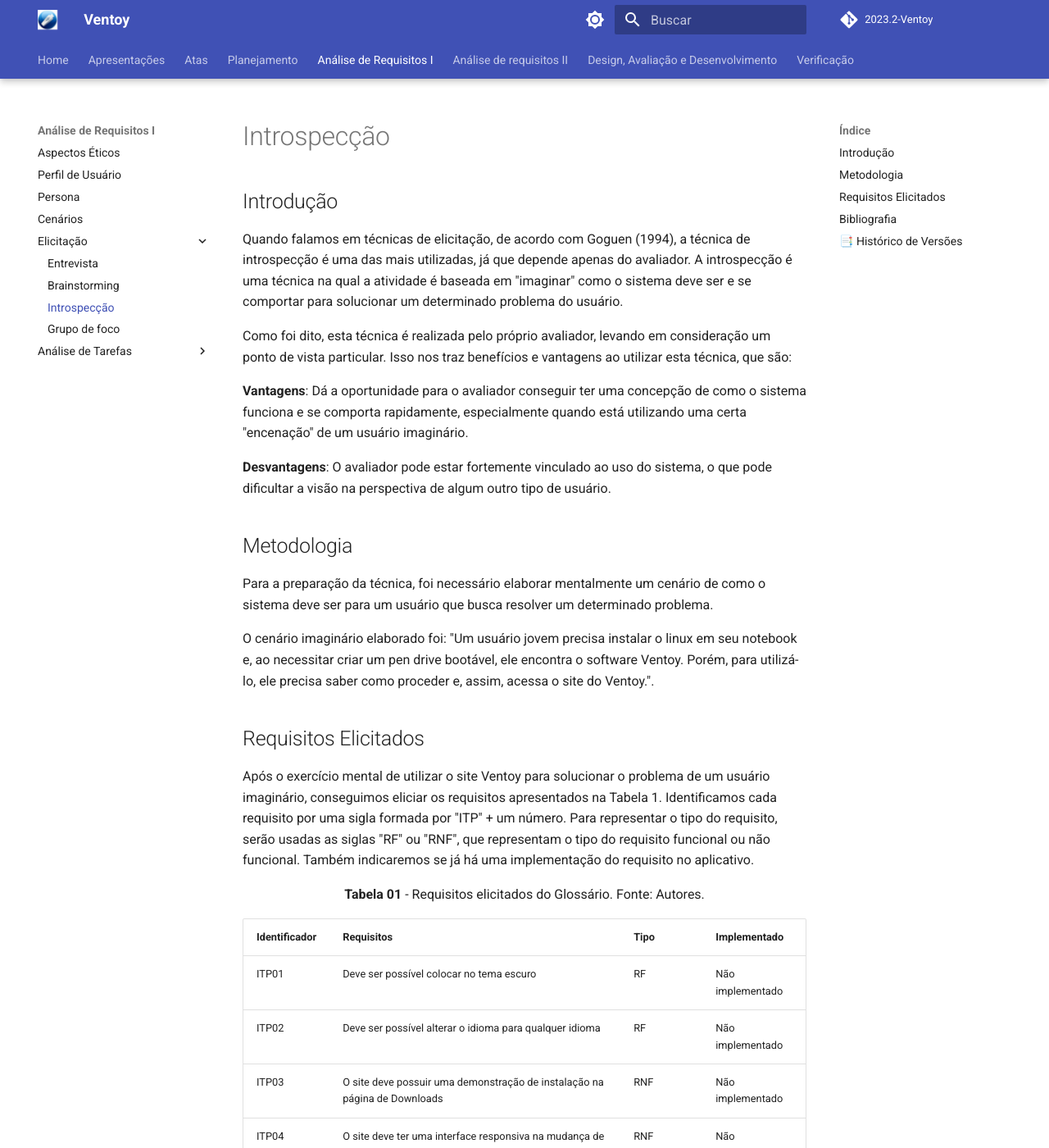
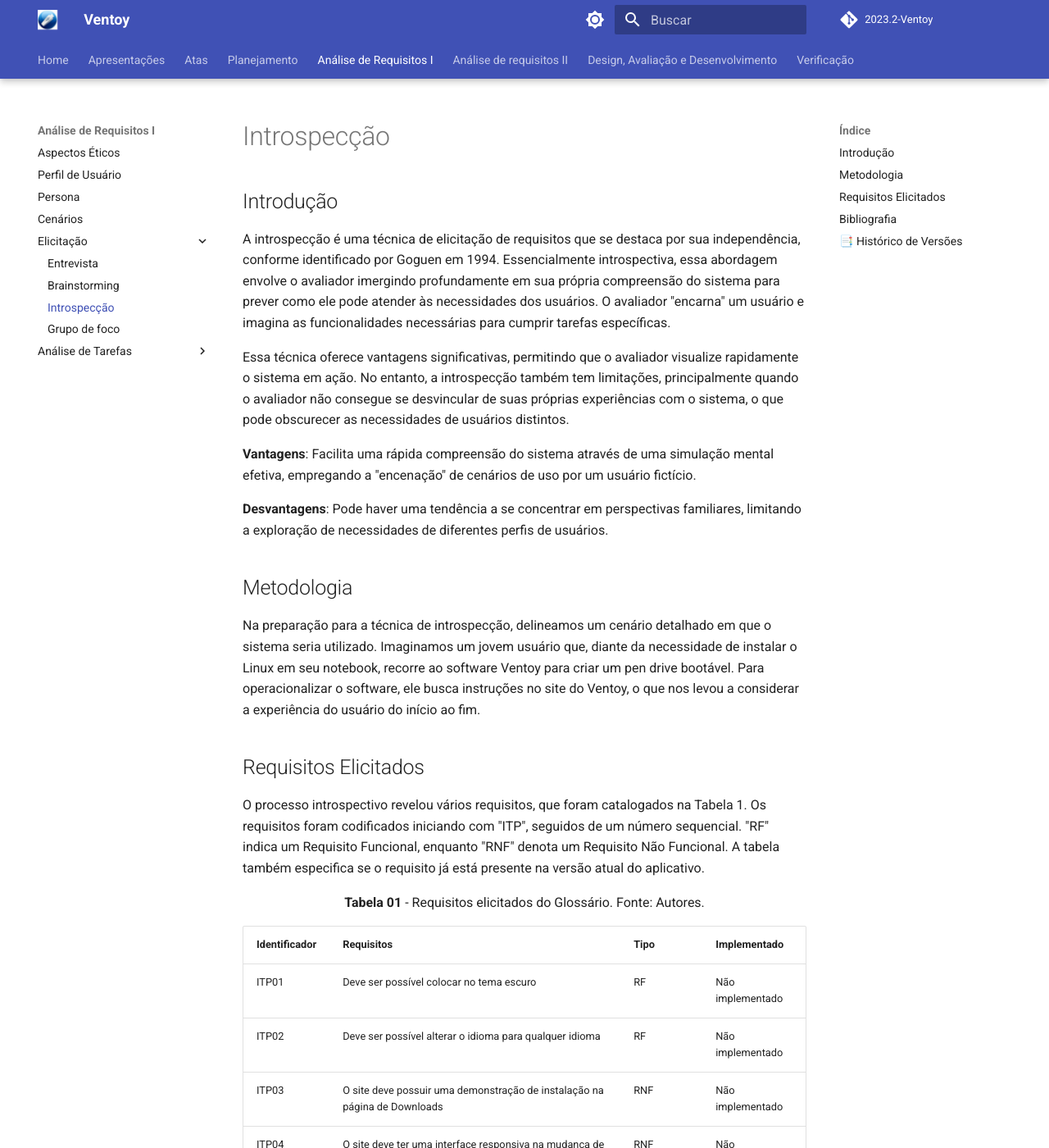
Before and after one commit to Interacao-Humano-Computador/2023.2-Ventoy, an MkDocs documentation site: the page built from docs/elicitacao/elicitacao de requisitos/introspeccao.md, in a window 1280 px wide and 1400 px high. Shown: the whole window at 82% size. Built offline with MkDocs 1.6.1 and Material for MkDocs 9.7.7, drawn with Linux system fonts in a browser that asks for light colours; comment, search, counter and statistics services are not loaded; some of the changed text lies outside the part shown.

Commit message:
Update introspeccao.md

```diff
--- a/docs/elicitacao/elicitacao de requisitos/introspeccao.md
+++ b/docs/elicitacao/elicitacao de requisitos/introspeccao.md
@@ -1,20 +1,19 @@
 # Introspecção
+
 ## Introdução
-Quando falamos em técnicas de elicitação, de acordo com Goguen (1994), a técnica de introspecção é uma das mais utilizadas, já que depende apenas do avaliador. A introspecção é uma técnica na qual a atividade é baseada em "imaginar" como o sistema deve ser e se comportar para solucionar um determinado problema do usuário.
+A introspecção é uma técnica de elicitação de requisitos que se destaca por sua independência, conforme identificado por Goguen em 1994. Essencialmente introspectiva, essa abordagem envolve o avaliador imergindo profundamente em sua própria compreensão do sistema para prever como ele pode atender às necessidades dos usuários. O avaliador "encarna" um usuário e imagina as funcionalidades necessárias para cumprir tarefas específicas.
 
-Como foi dito, esta técnica é realizada pelo próprio avaliador, levando em consideração um ponto de vista particular. Isso nos traz benefícios e vantagens ao utilizar esta técnica, que são:
+Essa técnica oferece vantagens significativas, permitindo que o avaliador visualize rapidamente o sistema em ação. No entanto, a introspecção também tem limitações, principalmente quando o avaliador não consegue se desvincular de suas próprias experiências com o sistema, o que pode obscurecer as necessidades de usuários distintos.
 
-**Vantagens**: Dá a oportunidade para o avaliador conseguir ter uma concepção de como o sistema funciona e se comporta rapidamente, especialmente quando está utilizando uma certa "encenação" de um usuário imaginário.
+**Vantagens**: Facilita uma rápida compreensão do sistema através de uma simulação mental efetiva, empregando a "encenação" de cenários de uso por um usuário fictício.
 
-**Desvantagens**: O avaliador pode estar fortemente vinculado ao uso do sistema, o que pode dificultar a visão na perspectiva de algum outro tipo de usuário.
+**Desvantagens**: Pode haver uma tendência a se concentrar em perspectivas familiares, limitando a exploração de necessidades de diferentes perfis de usuários.
 
 ## Metodologia
-Para a preparação da técnica, foi necessário elaborar mentalmente um cenário de como o sistema deve ser para um usuário que busca resolver um determinado problema.
-
-O cenário imaginário elaborado foi: "Um usuário jovem precisa instalar o linux em seu notebook e, ao necessitar criar um pen drive bootável, ele encontra o software Ventoy. Porém, para utilizá-lo, ele precisa saber como proceder e, assim, acessa o site do Ventoy.".
+Na preparação para a técnica de introspecção, delineamos um cenário detalhado em que o sistema seria utilizado. Imaginamos um jovem usuário que, diante da necessidade de instalar o Linux em seu notebook, recorre ao software Ventoy para criar um pen drive bootável. Para operacionalizar o software, ele busca instruções no site do Ventoy, o que nos levou a considerar a experiência do usuário do início ao fim.
 
 ## Requisitos Elicitados
-Após o exercício mental de utilizar o site Ventoy para solucionar o problema de um usuário imaginário, conseguimos eliciar os requisitos apresentados na Tabela 1. Identificamos cada requisito por uma sigla formada por "ITP" + um número. Para representar o tipo do requisito, serão usadas as siglas "RF" ou "RNF", que representam o tipo do requisito funcional ou não funcional. Também indicaremos se já há uma implementação do requisito no aplicativo.
+O processo introspectivo revelou vários requisitos, que foram catalogados na Tabela 1. Os requisitos foram codificados iniciando com "ITP", seguidos de um número sequencial. "RF" indica um Requisito Funcional, enquanto "RNF" denota um Requisito Não Funcional. A tabela também especifica se o requisito já está presente na versão atual do aplicativo.
 
 <p align="center"><b>Tabela 01</b> - Requisitos elicitados do Glossário. Fonte: Autores.</p>
 
@@ -42,3 +41,4 @@
 | **Versão**   |   **Data**   | **Descrição** | **Autor** | **Revisor** |
 |--------|---------|-----------|--------|---------|
 |`1.0`| 14/10/2023 | Criação da página de introspecção | [Vinícius Mendes](https://github.com/yabamiah)| [Luís Miranda](https://github.com/LuisMiranda10) e [Altino Arthur](https://github.com/arthurrochamoreira) |
+|`2.0`| 25/11/2023 | Melhoria na clareza dos textos | [Altino Arthur](https://github.com/arthurrochamoreira)|  |
```
